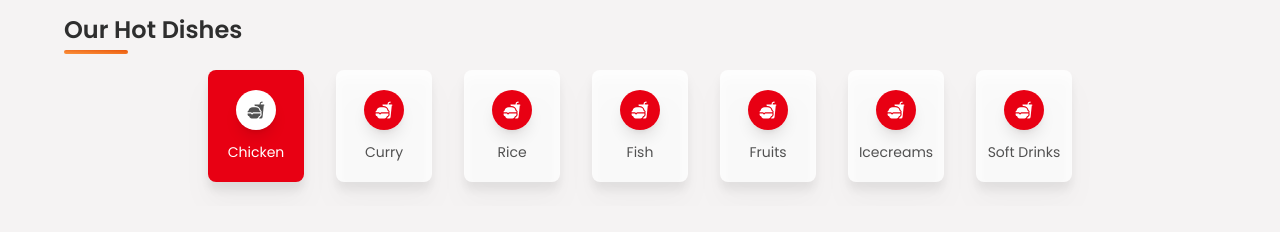
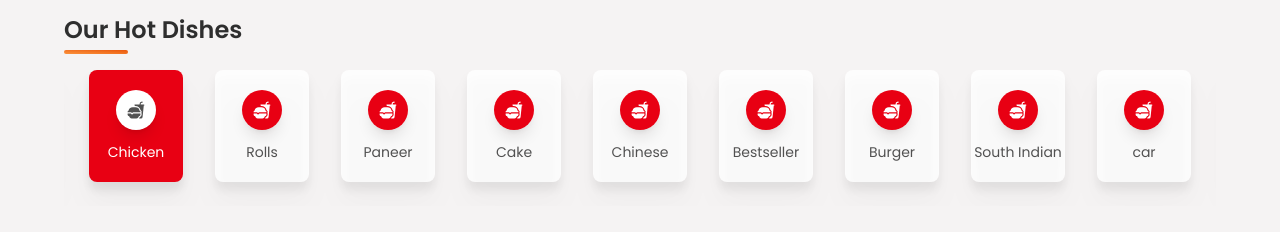
Before and after one commit to Vetrivel-VP/foodapp-yt-mar22, a React (Create React App) app: page / in a window 1280 px wide. Shown: the part 1338-1570 px from the top of the page. Built offline with nearby package versions, Linux system fonts and the light colour scheme; no server answers; the database is empty.

Commit message:
Update 7 files

```diff
--- a/src/components/CartContainer.jsx
+++ b/src/components/CartContainer.jsx
@@ -87,7 +87,14 @@ const CartContainer = () => {
             <div className="w-full flex items-center justify-between">
               <p className="text-gray-400 text-lg">Delivery</p>
               {/* <p className="text-gray-400 text-lg">$ 2.5</p> */}
-              <p className="text-gray-400 text-lg">₹ 2.5</p>
+              <p className="text-gray-400 text-lg">₹ 49</p>
+            </div>
+            <div className="w-full flex items-center justify-between">
+              <p className="text-gray-400 text-lg">
+                Special Discount (12%)
+              </p>
+              {/* <p className="text-gray-400 text-lg">$ 2.5</p> */}
+              <p className="text-gray-400 text-lg">₹ {0.12 * tot}</p>
             </div>
 
             <div className="w-full border-b border-gray-600 my-2"></div>
@@ -95,8 +102,7 @@ const CartContainer = () => {
             <div className="w-full flex items-center justify-between">
               <p className="text-gray-200 text-xl font-semibold">Total</p>
               <p className="text-gray-200 text-xl font-semibold">
-                {/* ${tot + 2.5} */}
-                ₹{tot + 2.5}
+                {/* ${tot + 2.5} */}₹{tot + 2.5 - 0.12 * tot}
               </p>
             </div>
 
@@ -106,14 +112,14 @@ const CartContainer = () => {
                 type="button"
                 className="w-full p-2 rounded-full bg-gradient-to-tr from-orange-400 to-orange-600 text-gray-50 text-lg my-2 hover:shadow-lg"
               >
-
-                <a href="https://razorpay.com/payment-gateway/" target={"_blank"}>
-      <button>Check Out</button>
-    </a>
-
+                <a
+                  href="https://razorpay.com/payment-gateway/"
+                  target={"_blank"}
+                  rel="noreferrer"
+                >
+                  <button>Check Out</button>
+                </a>
               </motion.button>
-
-
             ) : (
               <motion.button
                 whileTap={{ scale: 0.8 }}
@@ -123,7 +129,6 @@ const CartContainer = () => {
                 Login to check out
               </motion.button>
             )}
-
           </div>
         </div>
       ) : (
--- a/src/components/MainContainer.jsx
+++ b/src/components/MainContainer.jsx
@@ -43,7 +43,7 @@ const MainContainer = () => {
         <RowContainer
           scrollValue={scrollValue}
           flag={true}
-          data={foodItems?.filter((n) => n.category === "fruits")}
+          data={foodItems?.filter((n) => n.category === "best")}
         />
       </section>
 
--- a/src/components/RowContainer.jsx
+++ b/src/components/RowContainer.jsx
@@ -6,7 +6,7 @@ import { useStateValue } from "../context/StateProvider";
 import { actionType } from "../context/reducer";
 
 const RowContainer = ({ flag, data, scrollValue }) => {
-  console.log(data)
+  console.log(data);
   const rowContainer = useRef();
 
   const [items, setItems] = useState([]);
--- a/src/utils/data.js
+++ b/src/utils/data.js
@@ -37,38 +37,61 @@ export const heroData = [
 export const categories = [
   {
     id: 1,
+    name: "Pizza",
+    urlParamName: "pizza",
+  },
+  {
+    id: 2,
     name: "Chicken",
     urlParamName: "chicken",
   },
   {
-    id: 2,
-    name: "Curry",
-    urlParamName: "curry",
-  },
-  {
     id: 3,
-    name: "Rice",
-    urlParamName: "rice",
+    name: "Rolls",
+    urlParamName: "roll",
   },
   {
     id: 4,
-    name: "Fish",
-    urlParamName: "fish",
+    name: "Paneer",
+    urlParamName: "paneer",
   },
   {
     id: 5,
-    name: "Fruits",
-    urlParamName: "fruits",
+    name: "Cake",
+    urlParamName: "cake",
   },
   {
     id: 6,
-    name: "Icecreams",
-    urlParamName: "icecreams",
+    name: "Chinese",
+    urlParamName: "chinese",
   },
 
   {
     id: 7,
-    name: "Soft Drinks",
-    urlParamName: "drinks",
+
+    name: "Bestseller",
+    urlParamName: "best",
+  },
+  {
+    id: 8,
+    name: "Burger",
+    urlParamName: "bet",
+  },
+
+  {
+    id: 9,
+    name: "South Indian",
+    urlParamName: "south",
+  },
+
+  {
+    id: 10,
+    name: "car",
+    urlParamName: "best",
+  },
+  {
+    id: 11,
+    name: "Burger",
+    urlParamName: "bedt",
   },
 ];
```
Also changed, not shown: src/components/Header.jsx (+4 -7 lines), src/img/logos.jpg (deleted), src/img/logos.png (added).
